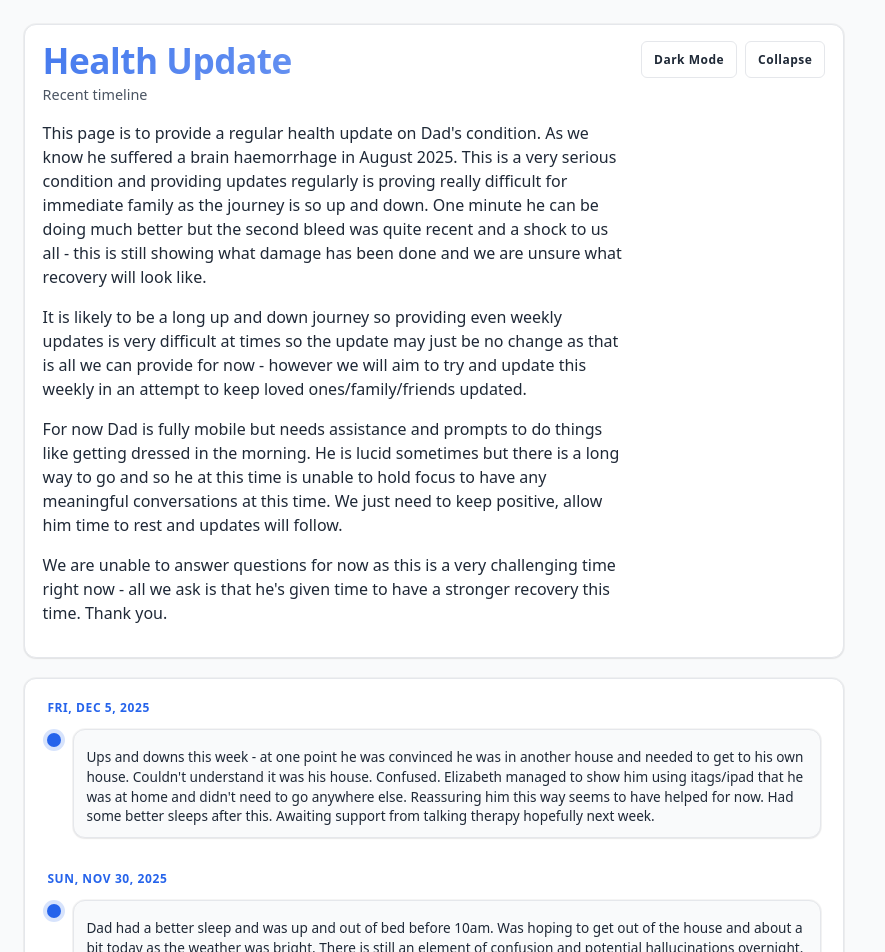
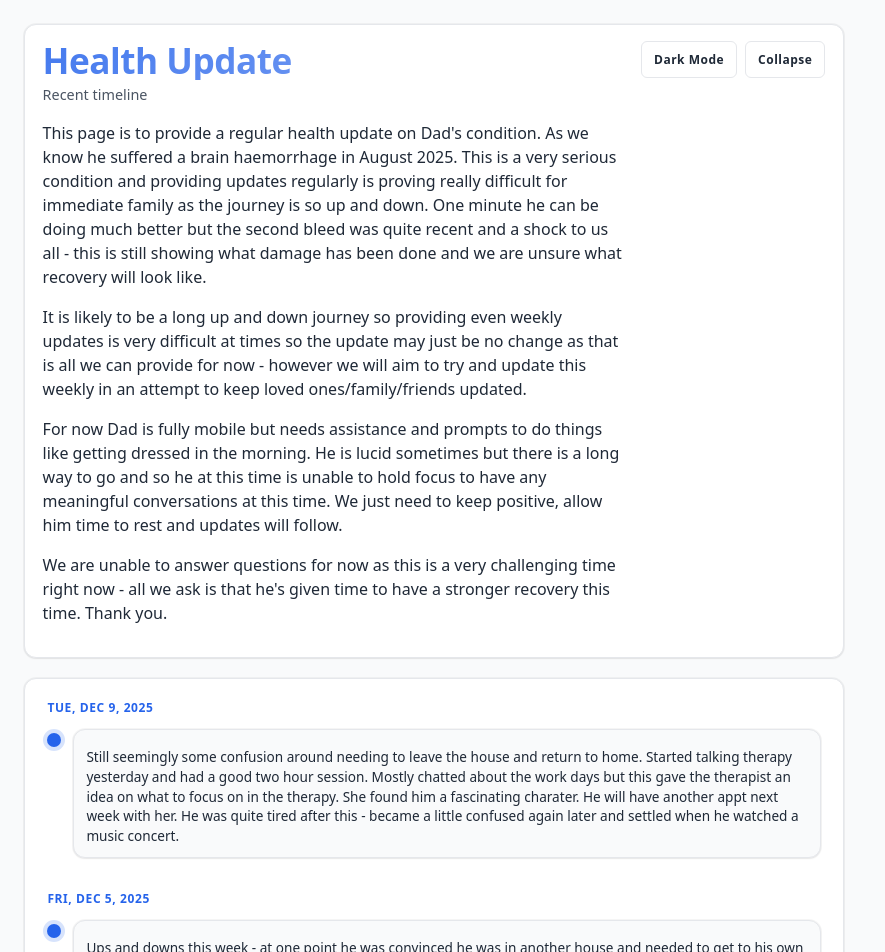
Before and after one commit to johnpwise/al-update-app, a React (Vite) app: page / in a window 1280 px wide. Shown: the top 952 px of the page, without its empty margins (0-885 px from the left). Built offline with nearby package versions, Linux system fonts and the light colour scheme.

Commit message:
update from monday

```diff
--- a/src/App.tsx
+++ b/src/App.tsx
@@ -6,7 +6,7 @@ type Entry = { id: number; date: string; text: string }
 function App() {
   // Timeline entries (newest first by date/time when rendered)
     const entries: Entry[] = [
-
+      { id: 21, date: '2025-12-09', text: 'Still seemingly some confusion around needing to leave the house and return to home. Started talking therapy yesterday and had a good two hour session. Mostly chatted about the work days but this gave the therapist an idea on what to focus on in the therapy. She found him a fascinating charater. He will have another appt next week with her. He was quite tired after this - became a little confused again later and settled when he watched a music concert. ' },
       { id: 20, date: '2025-12-05', text: 'Ups and downs this week - at one point he was convinced he was in another house and needed to get to his own house. Couldn\'t understand it was his house. Confused. Elizabeth managed to show him using itags/ipad that he was at home and didn\'t need to go anywhere else. Reassuring him this way seems to have helped for now. Had some better sleeps after this. Awaiting support from talking therapy hopefully next week.' },
       { id: 19, date: '2025-11-30', text: 'Dad had a better sleep and was up and out of bed before 10am. Was hoping to get out of the house and about a bit today as the weather was bright. There is still an element of confusion and potential hallucinations overnight.' },
       { id: 18, date: '2025-11-29', text: 'Dad constantly losing things including letters/glasses - very confused - not understanding what family are telling him about his home being his home - would understand better with rest - he is very restless - possibly medication side effects. Needs lots of rest and to do little by little each day then rest for now. Talking therapy planned for a week or twos time. Dad needs time at the moment.' },
```
